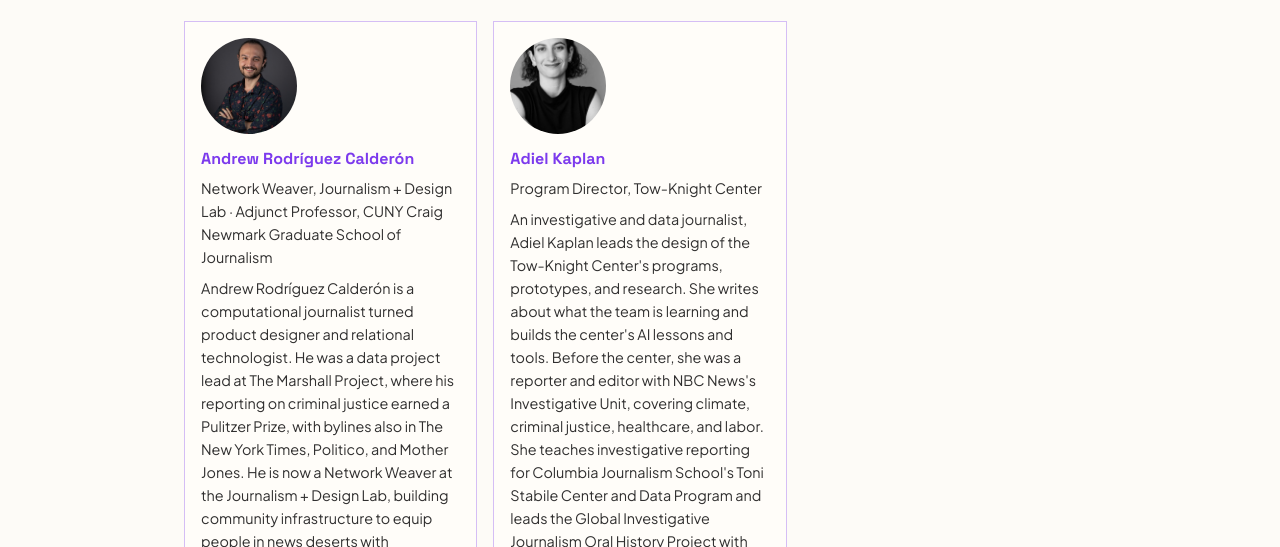
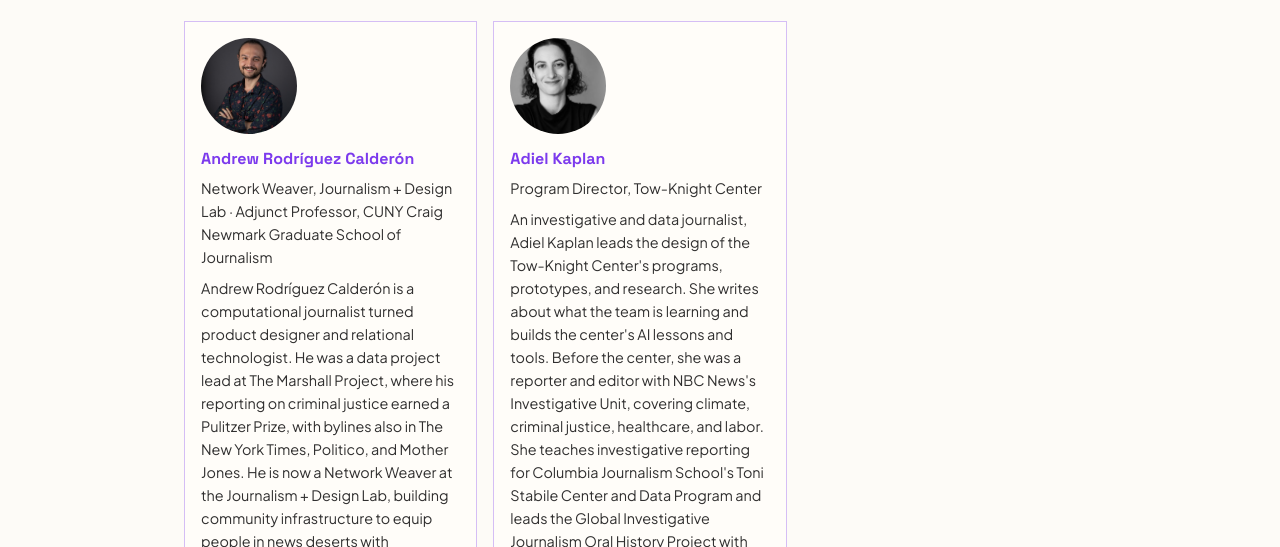
Before and after one commit to AndrewRCalderon/2026-ai-news-innovation-workshop, a website: page docs/instructors.html in a window 1280 px wide. Shown: the part 253-800 px from the top of the page. Drawn offline with Linux system fonts and the light colour scheme.

Commit message:
Adjust Adiel's instructors-page headshot crop to show top of head
Co-Authored-By: Claude Sonnet 5 <noreply@anthropic.com>

```diff
--- a/docs/css/briefing.css
+++ b/docs/css/briefing.css
@@ -343,6 +343,7 @@ html.briefing-deck, body.briefing-deck { height: 100%; overflow: hidden; margin:
 .idea-card p { margin: 0 0 var(--sp-2); font-size: 0.9rem; }
 .idea-card p:last-child { margin-bottom: 0; }
 .idea-card img { width: 96px; height: 96px; object-fit: cover; border-radius: 50%; margin-bottom: var(--sp-2); }
+#adiel-kaplan img { object-position: center 15%; }
 
 .submission-cards { display: grid; grid-template-columns: repeat(auto-fill, minmax(260px, 1fr)); gap: var(--sp-3); margin: var(--sp-4) 0; }
 .submission-card { background: var(--surface); border: 1px solid var(--border-strong); padding: var(--sp-3); }
```
